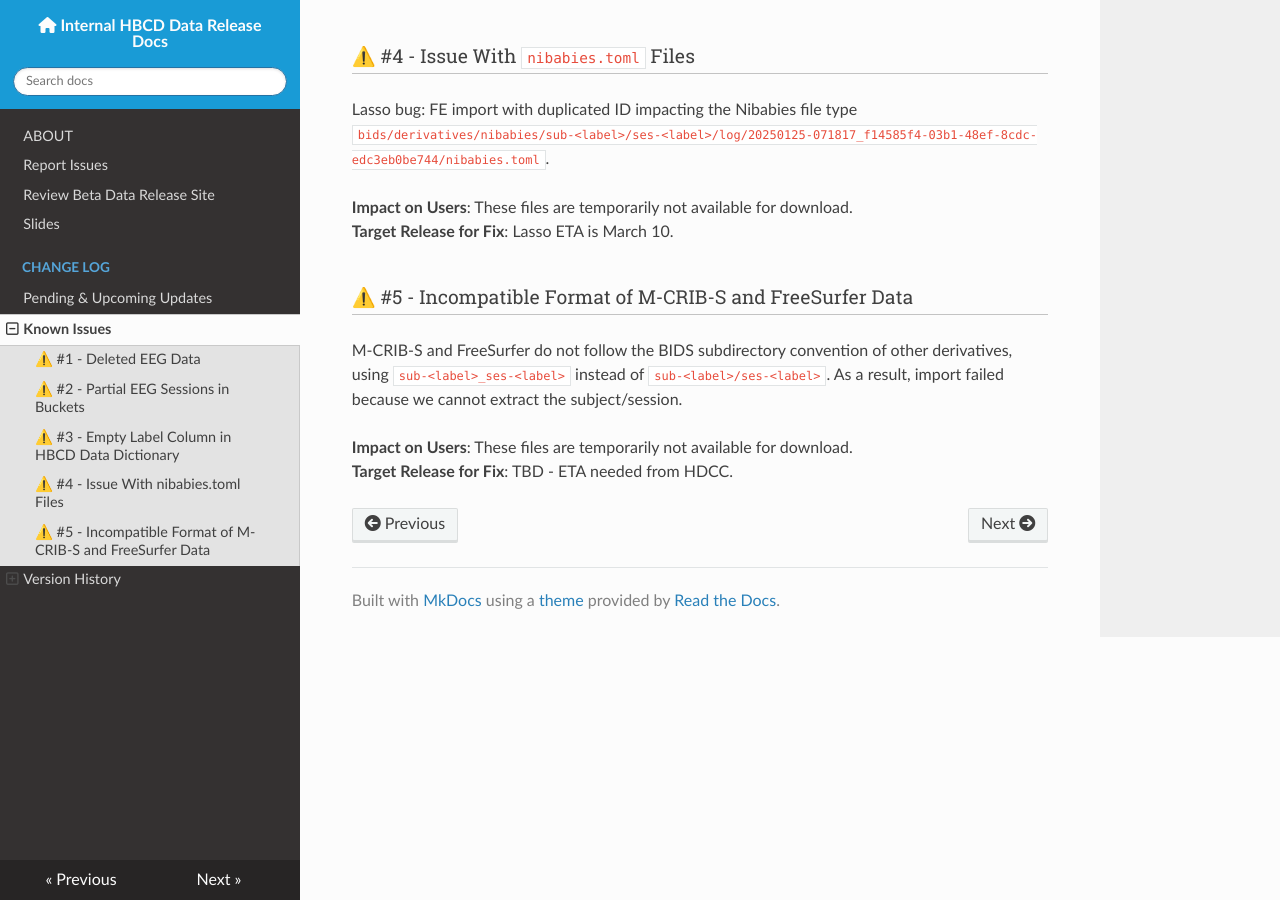
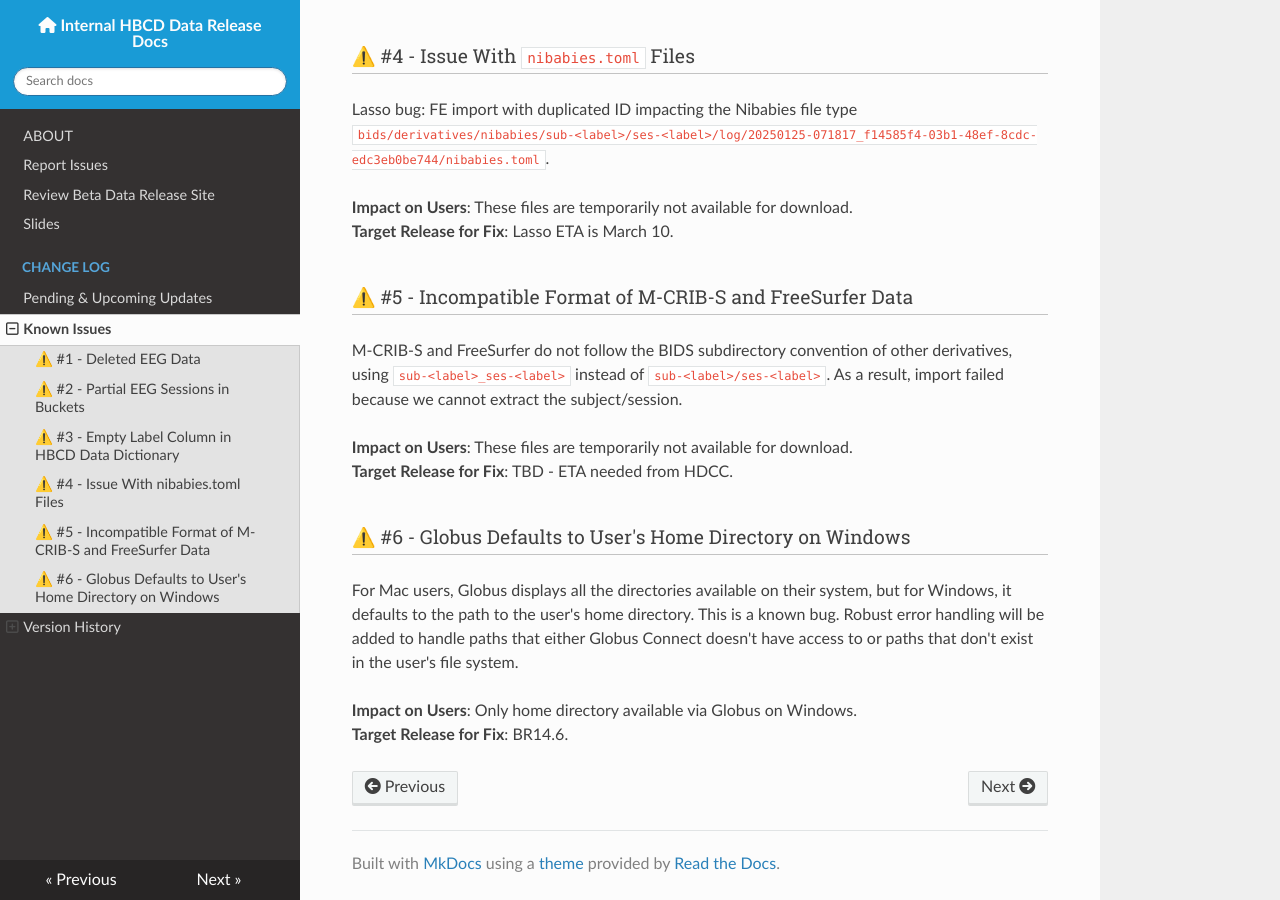
Before and after one commit to DCAN-Labs/hbcd-docs-internal, an MkDocs documentation site: the page built from docs/changelog/knownissues.md, in a window 1280 px wide and 900 px high, scrolled down 911 px. Built offline with MkDocs 1.6.1, drawn with Linux system fonts in a browser that asks for light colours; nearby versions of some CDN libraries.

Commit message:
add known issue 6

```diff
--- a/docs/changelog/knownissues.md
+++ b/docs/changelog/knownissues.md
@@ -29,3 +29,9 @@ M-CRIB-S and FreeSurfer do not follow the BIDS subdirectory convention of other
 
 **Impact on Users**: These files are temporarily not available for download.
 **Target Release for Fix**: TBD - ETA needed from HDCC.
+
+### ⚠️ #6 - Globus Defaults to User's Home Directory on Windows
+For Mac users, Globus displays all the directories available on their system, but for Windows, it defaults to the path to the user's home directory. This is a known bug. Robust error handling will be added to handle paths that either Globus Connect doesn't have access to or paths that don't exist in the user's file system.
+
+**Impact on Users**: Only home directory available via Globus on Windows.
+**Target Release for Fix**: BR14.6.
```
